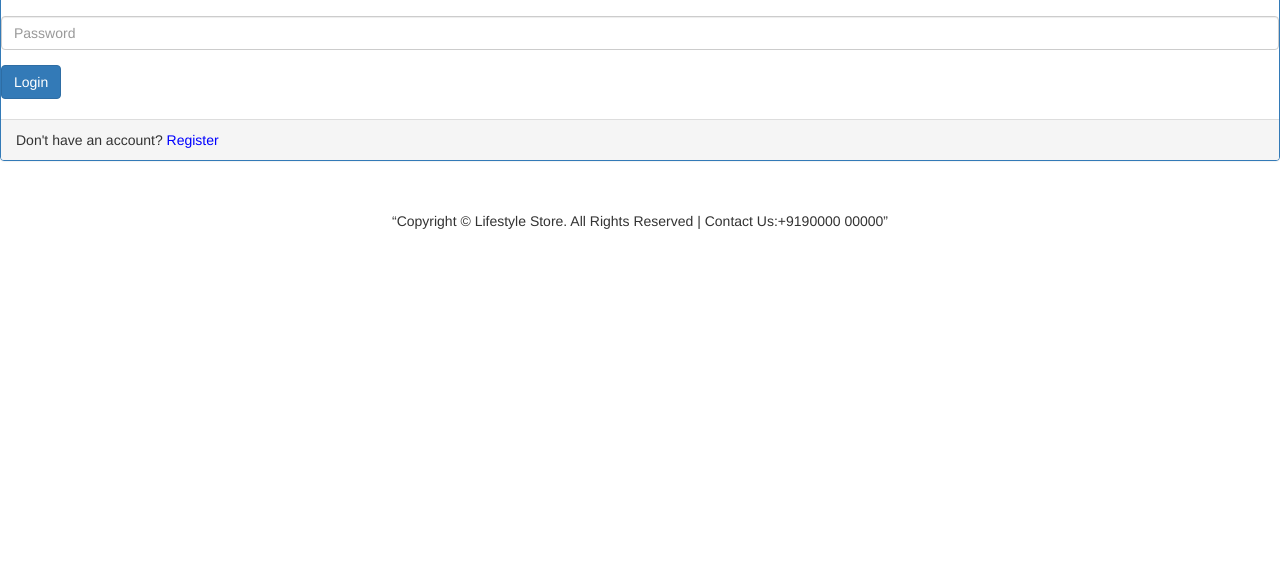
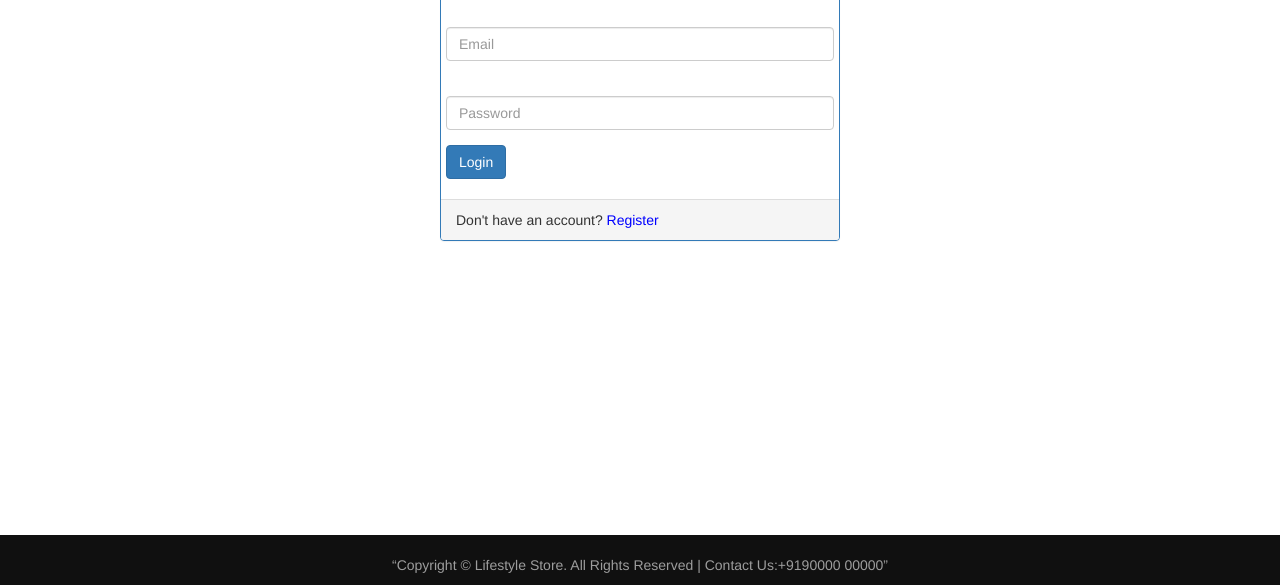
Before and after one commit to PAYELHALDER/LIFESTYLE-STORE, a plain HTML site: page login.html in a window 1280 px wide. Shown: the part 215-800 px from the top of the page. Drawn offline with nearby package versions, Linux system fonts and the light colour scheme.

Commit message:
Update login.html

```diff
--- a/login.html
+++ b/login.html
@@ -12,7 +12,7 @@
     <!-- Latest compiled and minified JavaScript -->
     <script src="https://maxcdn.bootstrapcdn.com/bootstrap/3.3.7/js/bootstrap.min.js"></script>
     <meta name="viewport" content="width=device-width, initial-scale=1" />
-    <link rel="stylesheet" href="Index boot.css">
+    <link rel="stylesheet" href="indexboot.css">
 
   </head>
 
```
